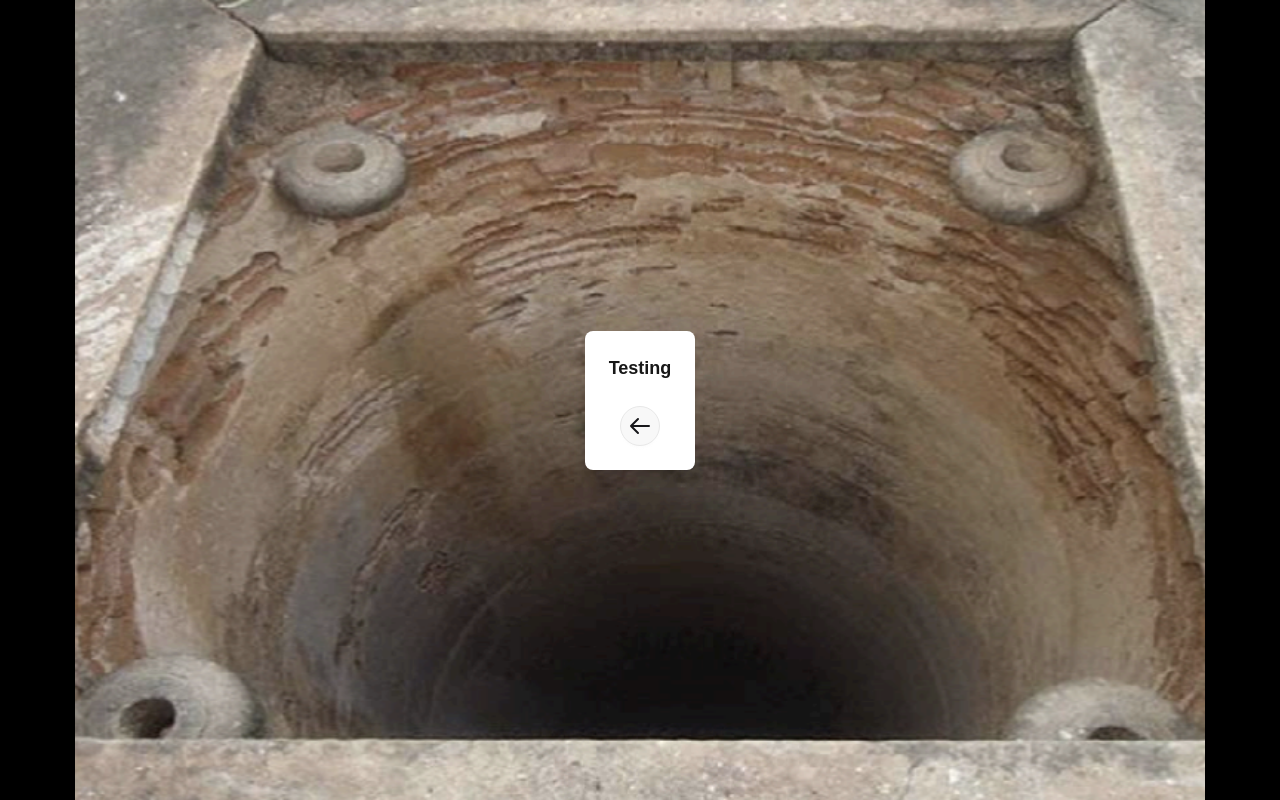
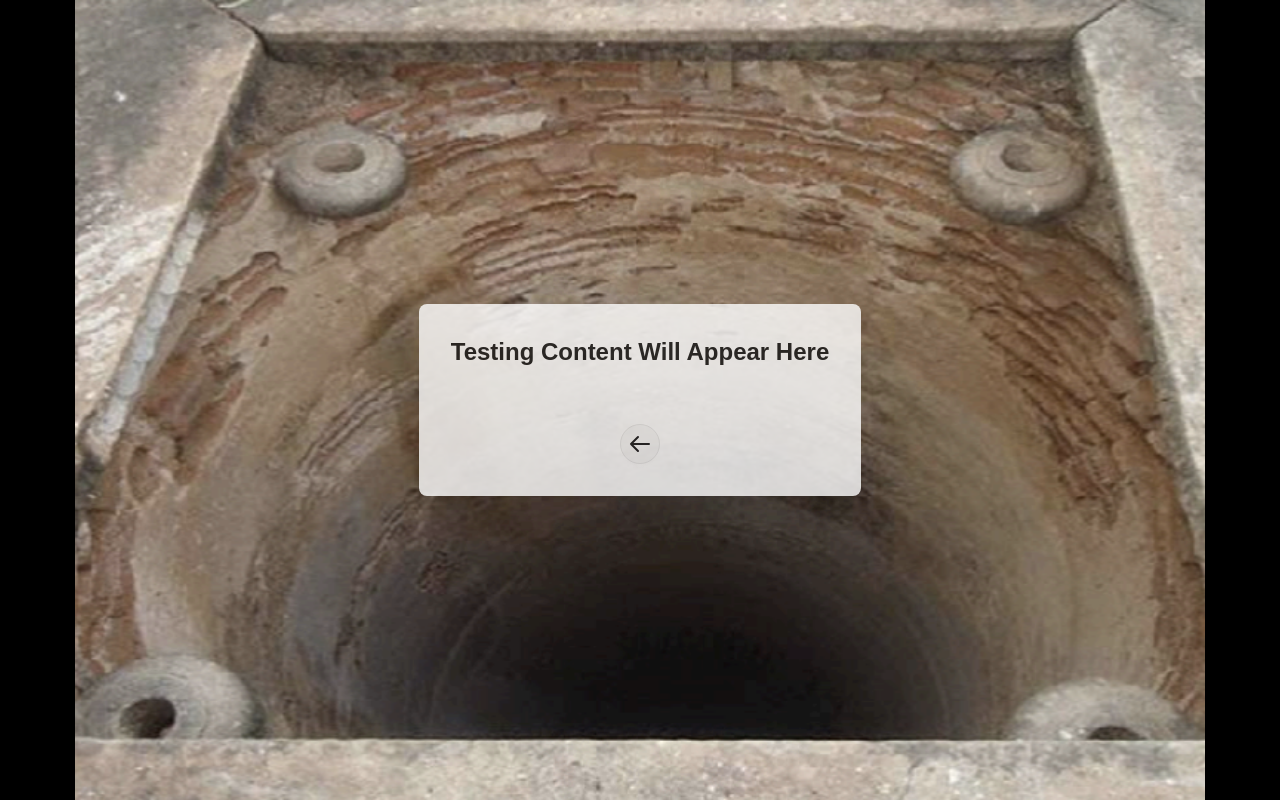
Before and after one commit to RyanDelbango/immortality-hole, a Next.js app: page / in a window 1280 px wide. Both pictures are taken after a click on the button "Make an Offering". Built offline with nearby package versions, Linux system fonts and the light colour scheme.

Commit message:
Fix card styling

```diff
--- a/src/components/ContentCard.tsx
+++ b/src/components/ContentCard.tsx
@@ -7,11 +7,11 @@ interface ContentCardProps {
 
 export default function ContentCard({ onArrowClick, isVisible }: ContentCardProps) {
   return (
-    <div className={`transition-opacity ${isVisible ? 'duration-1000' : 'duration-300'} ease-in ${isVisible ? 'opacity-100' : 'opacity-0'} ${!isVisible ? 'pointer-events-none' : ''}`}>
-      <div className="card w-full max-w-sm mx-auto bg-base-100 shadow-xl">
-        <div className="card-body items-center text-center p-4 sm:p-6">
-          <h2 className="card-title">Testing</h2>
-          <div className="card-actions justify-center mt-4">
+    <div className={`transition-opacity ${isVisible ? 'duration-1000' : 'duration-300'} ease-in ${isVisible ? 'opacity-80' : 'opacity-0'} ${!isVisible ? 'pointer-events-none' : ''}`}>
+      <div className="card w-full max-w-2xl mx-auto bg-base-100 shadow-xl">
+        <div className="card-body items-center text-center p-6 sm:p-8 min-h-[12rem]">
+          <h2 className="card-title text-xl sm:text-2xl mb-4">Testing Content Will Appear Here</h2>
+          <div className="card-actions justify-center mt-8">
             <button className="btn btn-circle" onClick={onArrowClick}>
               <svg xmlns="http://www.w3.org/2000/svg" className="h-6 w-6" fill="none" viewBox="0 0 24 24" stroke="currentColor">
                 <path strokeLinecap="round" strokeLinejoin="round" strokeWidth={2} d="M10 19l-7-7m0 0l7-7m-7 7h18" />
```
